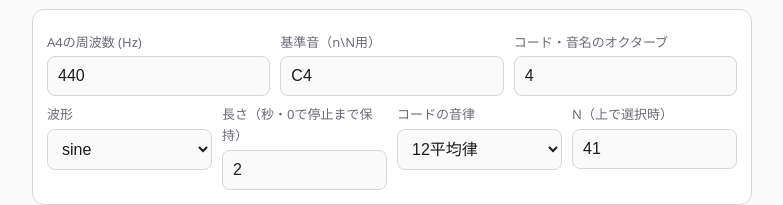
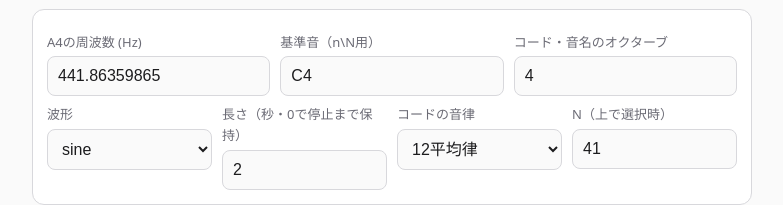
Before and after one commit to yume-ichi/microtone, a plain HTML site: page index.html in a window 1280 px wide. Shown: the part 407-612 px from the top of the page, without its empty margins (248-1031 px from the left). Drawn offline with Linux system fonts and the light colour scheme.

Commit message:
Update index.html

```diff
--- a/index.html
+++ b/index.html
@@ -43,7 +43,7 @@ small{color:var(--mu)}
 
 <div class="card">
 <div class="row">
-<div><label>A4の周波数 (Hz)</label><input type="number" id="a4" value="440" step="0.1"></div>
+<div><label>A4の周波数 (Hz)</label><input type="number" id="a4" value="441.86359865" step="0.1"></div>
 <div><label>基準音（n\N用）</label><input type="text" id="base" value="C4"></div>
 <div><label>コード・音名のオクターブ</label><input type="number" id="oct" value="4" min="0" max="8"></div>
 </div>
```
